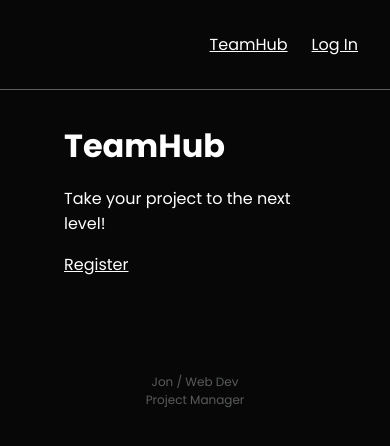
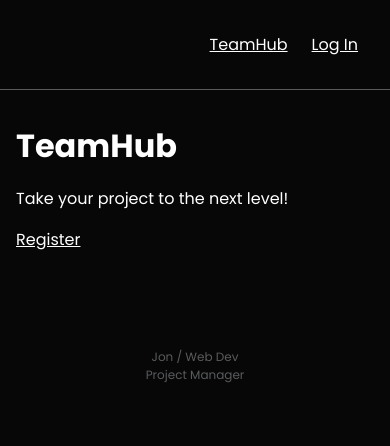
Before and after one commit to venoblin/teamhub-frontend, a React (Create React App) app: page / in a window 390 px wide. Shown: the top 446 px of the page. Built offline with nearby package versions, Linux system fonts and the light colour scheme; no server answers.

Commit message:
added responsive styles

```diff
--- a/src/styles/responsive.css
+++ b/src/styles/responsive.css
@@ -1 +1,6 @@
-/*# sourceMappingURL=responsive.css.map */
+@media (max-width: 480px) {
+  .project-container, .route {
+    padding-left: 1rem;
+    padding-right: 1rem;
+  }
+}/*# sourceMappingURL=responsive.css.map */
--- a/src/styles/responsive.scss
+++ b/src/styles/responsive.scss
@@ -1,3 +1,6 @@
 @media (max-width: 480px) {
-
+  .project-container, .route {
+    padding-left: 1rem;
+    padding-right: 1rem;
+  }
 }
```
Also changed, not shown: 1 other file (tests, documents, lock files or other folders).
